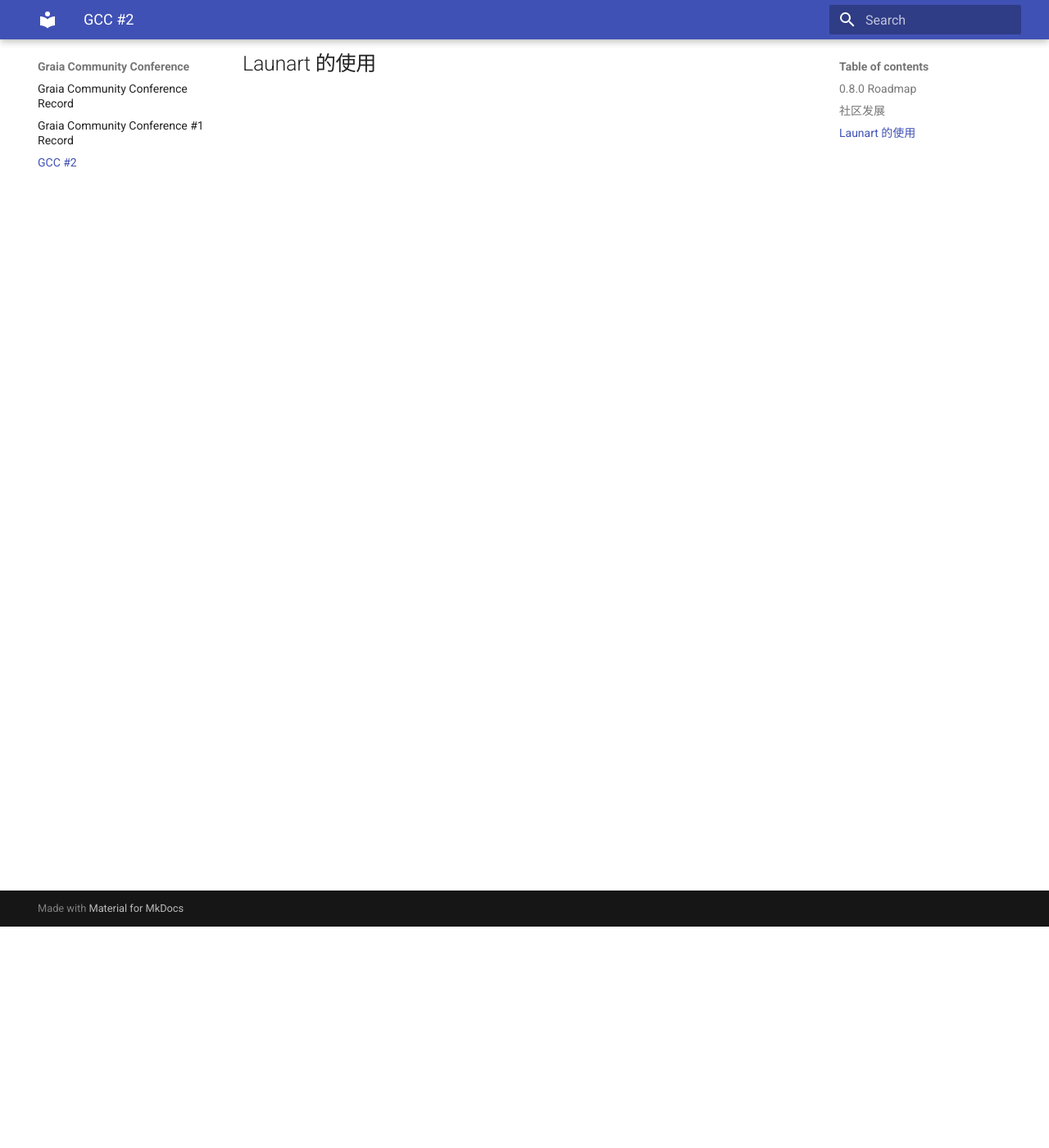
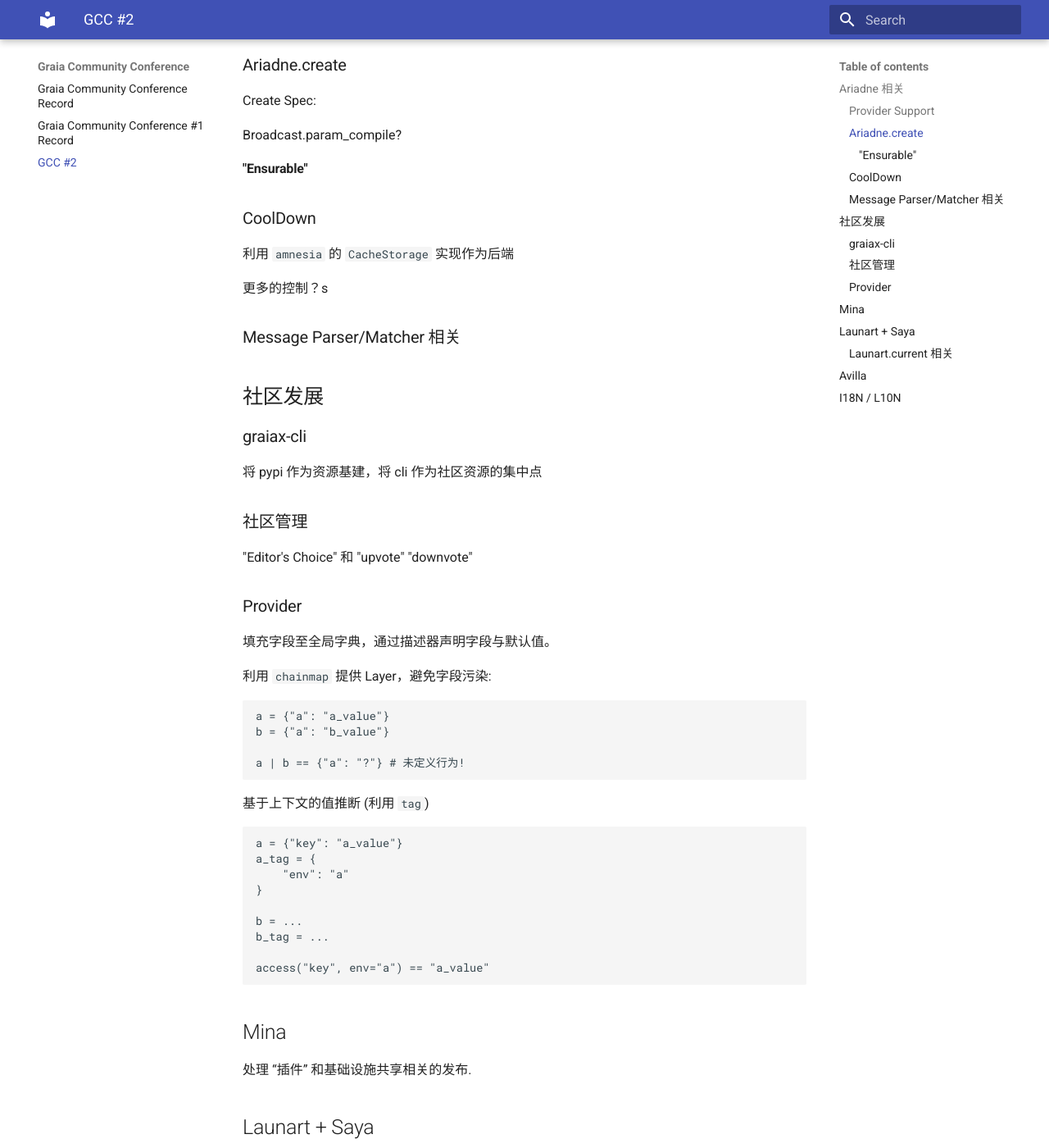
Before and after one commit to GraiaCommunity/Conference, an MkDocs documentation site: the page built from docs/#2.md, in a window 1280 px wide and 1400 px high, scrolled down 270 px. Shown: the whole window at 82% size. Built offline with MkDocs 1.6.1 and Material for MkDocs 9.7.7, drawn with Linux system fonts in a browser that asks for light colours; some of the changed text lies outside the part shown.

Commit message:
:book: GCC #2

````diff
--- a/docs/#2.md
+++ b/docs/#2.md
@@ -1,7 +1,123 @@
 # GCC #2
 
-## 0.8.0 Roadmap
+## Ariadne 相关
+
+### Provider Support
+
+`Ariadne.construct` 之类的类方法注入配置
+
+### Ariadne.create
+
+Create Spec:
+
+Broadcast.param_compile?
+
+#### "Ensurable"
+
+
+### CoolDown
+
+利用 `amnesia` 的 `CacheStorage` 实现作为后端
+
+更多的控制？s
+
+### Message Parser/Matcher 相关
+
+
 
 ## 社区发展
 
-## Launart 的使用
+### graiax-cli
+
+将 pypi 作为资源基建，将 cli 作为社区资源的集中点
+
+### 社区管理
+
+"Editor's Choice" 和 "upvote" "downvote"
+
+### Provider
+
+填充字段至全局字典，通过描述器声明字段与默认值。
+
+利用 `chainmap` 提供 Layer，避免字段污染:
+
+```json5
+a = {"a": "a_value"}
+b = {"a": "b_value"}
+
+a | b == {"a": "?"} # 未定义行为!
+```
+
+基于上下文的值推断 (利用 `tag`)
+
+```json5
+a = {"key": "a_value"}
+a_tag = {
+    "env": "a"
+}
+
+b = ...
+b_tag = ...
+
+access("key", env="a") == "a_value"
+```
+
+## Mina
+
+处理 “插件” 和基础设施共享相关的发布.
+
+## Launart + Saya
+
+Launart 为 Ariadne 0.7.0 的底层库, 是生命周期管理工具.
+
+Launart 已经对 Saya 编写了支持, 你们可以通过 Saya 获得 Launart 的完整生命周期,
+最重要的, 是 Service 和 ExportInterface
+
+Launart 支持热插拔
+
+Example:
+
+热注册，热注销的数据库接口
+
+热重载
+
+“跨框架加载”
+
+Q：两个 "http.universal_client"
+
+A: 优先级策略（PriorityType）
+
+e.g.:
+
+{AbstractHttp: <通用的部分>}
+
+{Awesome1: <牛逼特性_1号>}
+
+...
+
+{AbstractHttp: <性能好就哪个优先级高>, Awesome1: <性能好的, 当然如果没有其他的就只能选有这个的>}
+
+```py
+interface_supported_types = {Interface1: 1, Feature1: 3, ...}
+```
+
+### Launart.current 相关
+
+- Saya.current
+
+- Channel.current
+
+- Ariadne.current
+
+- Launart.current?
+
+## Avilla
+
+架构设计完成，进入内容填充阶段
+
+仍需对平台间通用字段进行抽象
+
+
+## I18N / L10N
+
+graia-i18n
````
